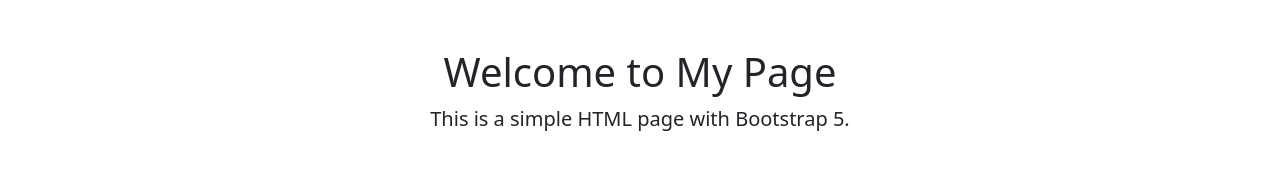
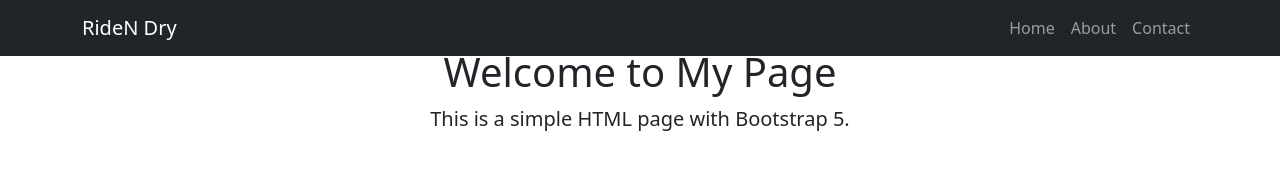
Before and after one commit to ChristianYangBM/RideNDry, a plain HTML site: page index.html in a window 1280 px wide. Drawn offline with nearby package versions, Linux system fonts and the light colour scheme.

Commit message:
created image folder with more HTML content

```diff
--- a/index.html
+++ b/index.html
@@ -7,9 +7,27 @@
 
   <!-- Bootstrap 5 CSS CDN -->
   <link href="https://cdn.jsdelivr.net/npm/bootstrap@5.3.3/dist/css/bootstrap.min.css" rel="stylesheet">
+  <link rel="stylesheet" href="style.css">
 </head>
 <body>
-
+<nav class="navbar navbar-expand-lg navbar-dark bg-dark fixed-top">
+    <div class="container">
+      <a class="navbar-brand" href="#">RideN Dry</a>
+      <div id="navbarNav">
+        <ul class="navbar-nav">
+          <li class="nav-item">
+            <a class="nav-link" href="#">Home</a>
+          </li>
+          <li class="nav-item">
+            <a class="nav-link" href="#">About</a>
+          </li>
+          <li class="nav-item">
+            <a class="nav-link" href="#">Contact</a>
+          </li>
+        </ul>
+      </div>
+    </div>
+  </nav>
   <div class="container mt-5">
     <h1 class="text-center">Welcome to My Page</h1>
     <p class="lead text-center">This is a simple HTML page with Bootstrap 5.</p>
```
Also changed, not shown: style.css (added).
